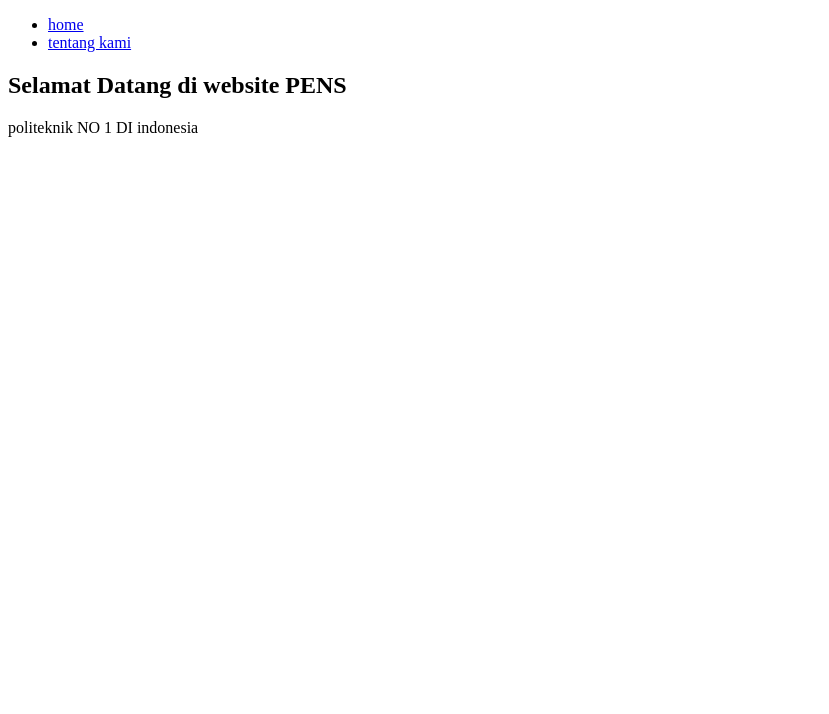
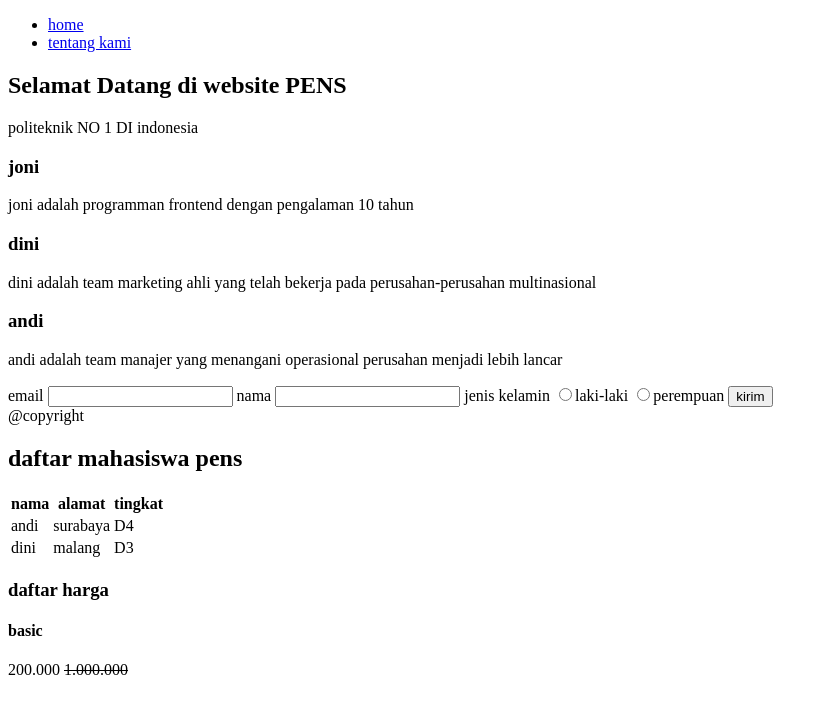
Before and after one commit to rizkycahyaz/percobaan_dan_latiahan_pertemuan_ke2, a plain HTML site: page index.html in a window 1280 px wide. Shown: the whole page, without its empty margins (0-829 px from the left). Drawn offline with Linux system fonts and the light colour scheme.

Commit message:
percobaan pertemuan ke 2

```diff
--- a/index.html
+++ b/index.html
@@ -18,5 +18,71 @@
         <h2>Selamat Datang di website PENS</h2>
         <P>politeknik NO 1 DI indonesia</P>
     </header>
+
+    <section>
+        <title>team kita</title>
+        <div>
+            <div>
+                <h3>joni</h3>
+                <p>joni adalah programman frontend dengan pengalaman 10 tahun</p>
+            </div>
+            <div>
+                <h3>dini</h3>
+                <p>dini adalah team marketing ahli yang telah bekerja pada perusahan-perusahan multinasional</p>
+            </div>
+            <div>
+                <h3>andi</h3>
+                <p>andi adalah team manajer yang menangani operasional perusahan menjadi lebih lancar</p>
+            </div>
+        </div>
+    </section>
+
+    <section>
+        <title>kontak kami</title>
+        <form >
+            <label>email</label>
+            <input type="text">
+            <label>nama</label>
+            <input type="text">
+            <label>jenis kelamin</label>
+            <input type="radio"name="jenis_kelamin"><label>laki-laki</label>
+            <input type="radio"name="jenis_kelamin"><label>perempuan</label>
+            <button type="submit">kirim</button>
+        </form>
+    </section>
+
+    <footer>
+        <span>@copyright</span>
+    </footer>
+
+    <div>
+        <h2>daftar mahasiswa pens</h2>
+        <table>
+            <tr>
+                <th>nama</th>
+                <th>alamat</th>
+                <th>tingkat</th>
+            </tr>
+            <tr>
+                <td>andi</td>
+                <td>surabaya</td>
+                <td>D4</td>
+            </tr>
+            <tr>
+                <td>dini</td>
+                <td>malang</td>
+                <td>D3</td>
+            </tr>
+        </table>
+    </div>
+
+    <section>
+        <h3>daftar harga</h3>
+        <div>
+            <h4>basic</h4>
+            <span>200.000</span>
+            <span><del>1.000.000</del></span>
+        </div>
+    </section>
 </body>
 </html>
```
